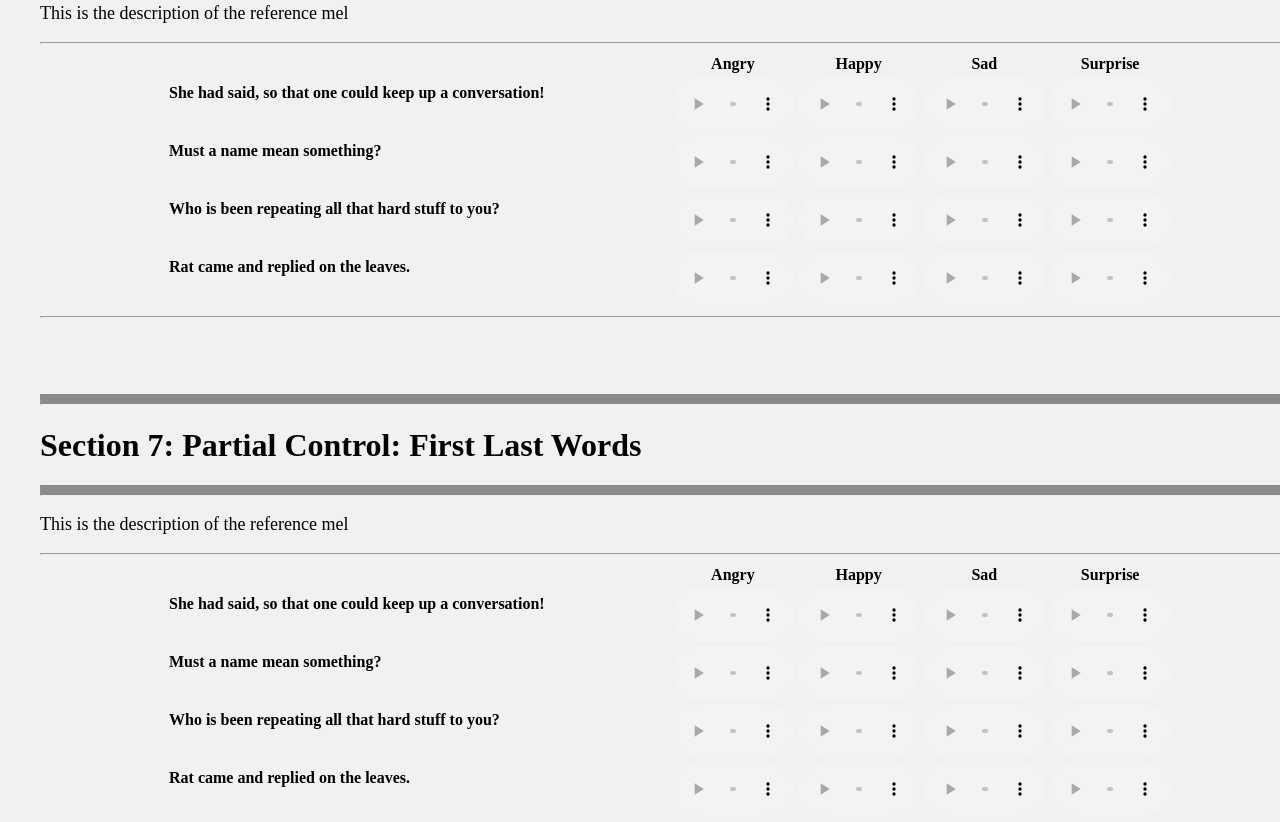
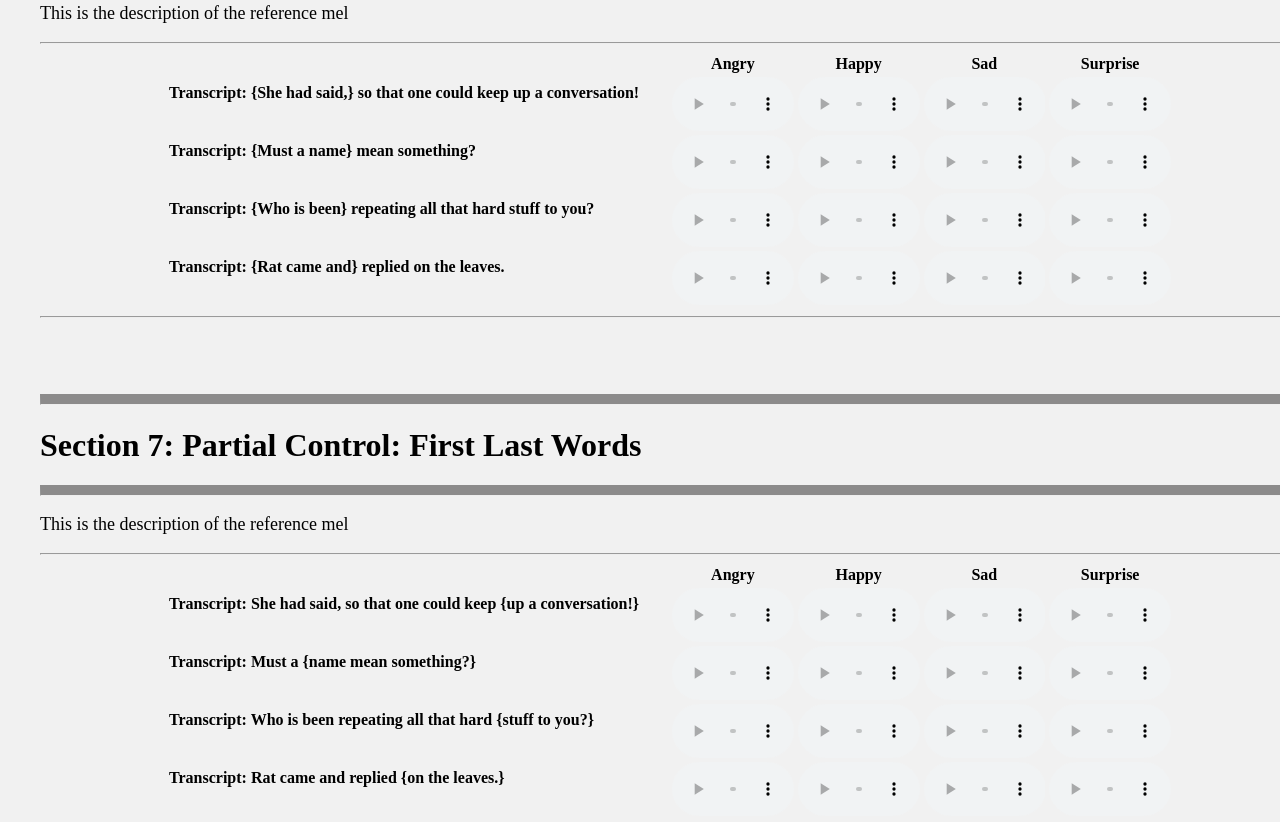
Before and after one commit to blindaccount01/ASRU-demo, a plain HTML site: page index.html in a window 1280 px wide. Shown: the part 6337-7159 px from the top of the page. Drawn offline with Linux system fonts and the light colour scheme.

Commit message:
include curly blanket

```diff
--- a/index.html
+++ b/index.html
@@ -70,6 +70,9 @@
 
 
 
+
+
+
 	<div class="section">
 		<hr class="class-1" />
 		<h1>Audio Samples</h1>
@@ -2176,7 +2179,7 @@
 					<th>Surprise</th>
 				</tr>
 				<tr>
-					<td colspan="4"><h4>She had said, so that one could keep up a conversation!</h4></td>
+					<td colspan="4"><h4>Transcript: {She had said,} so that one could keep up a conversation!</h4></td>
 				<td class="center-align">
 					<div class="audio-container">
 						<audio controls>
@@ -2212,7 +2215,7 @@
 				</tr>
 
 				<tr>
-					<td colspan="4"><h4>Must a name mean something?</h4></td>
+					<td colspan="4"><h4>Transcript: {Must a name} mean something?</h4></td>
 				<td class="center-align">
 					<div class="audio-container">
 						<audio controls>
@@ -2248,7 +2251,7 @@
 				</tr>
 
 				<tr>
-					<td colspan="4"><h4>Who is been repeating all that hard stuff to you?</h4></td>
+					<td colspan="4"><h4>Transcript: {Who is been} repeating all that hard stuff to you?</h4></td>
 				<td class="center-align">
 					<div class="audio-container">
 						<audio controls>
@@ -2284,7 +2287,7 @@
 				</tr>
 
 				<tr>
-					<td colspan="4"><h4>Rat came and replied on the leaves.</h4></td>
+					<td colspan="4"><h4>Transcript: {Rat came and} replied on the leaves.</h4></td>
 				<td class="center-align">
 					<div class="audio-container">
 						<audio controls>
@@ -2342,7 +2345,7 @@
 					<th>Surprise</th>
 				</tr>
 				<tr>
-					<td colspan="4"><h4>She had said, so that one could keep up a conversation!</h4></td>
+					<td colspan="4"><h4>Transcript: She had said, so that one could keep {up a conversation!}</h4></td>
 				<td class="center-align">
 					<div class="audio-container">
 						<audio controls>
@@ -2378,7 +2381,7 @@
 				</tr>
 
 				<tr>
-					<td colspan="4"><h4>Must a name mean something?</h4></td>
+					<td colspan="4"><h4>Transcript: Must a {name mean something?}</h4></td>
 				<td class="center-align">
 					<div class="audio-container">
 						<audio controls>
@@ -2414,7 +2417,7 @@
 				</tr>
 
 				<tr>
-					<td colspan="4"><h4>Who is been repeating all that hard stuff to you?</h4></td>
+					<td colspan="4"><h4>Transcript: Who is been repeating all that hard {stuff to you?}</h4></td>
 				<td class="center-align">
 					<div class="audio-container">
 						<audio controls>
@@ -2450,7 +2453,7 @@
 				</tr>
 
 				<tr>
-					<td colspan="4"><h4>Rat came and replied on the leaves.</h4></td>
+					<td colspan="4"><h4>Transcript: Rat came and replied {on the leaves.}</h4></td>
 				<td class="center-align">
 					<div class="audio-container">
 						<audio controls>
```
Also changed, not shown: 1 other file.
